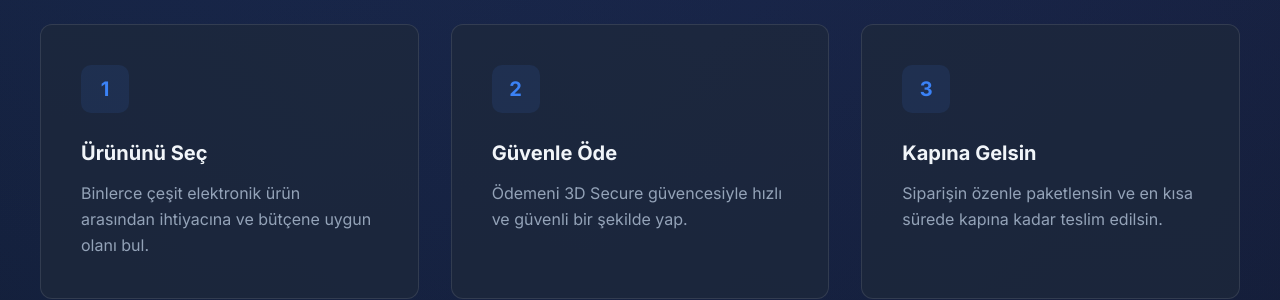
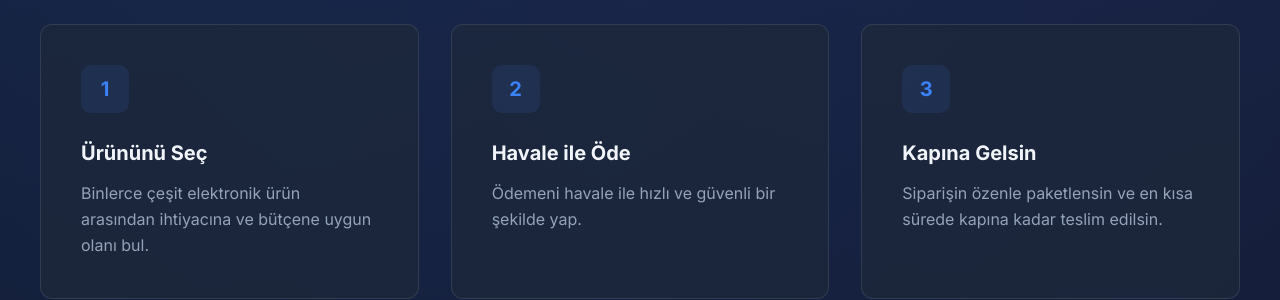
Before and after one commit to bosko35/techpinova, a website: page index.html in a window 1280 px wide. Shown: the part 1360-1660 px from the top of the page. Drawn offline with Linux system fonts and the light colour scheme.

Commit message:
Update payment method to Havale ile Ode

```diff
--- a/index.html
+++ b/index.html
@@ -99,8 +99,8 @@
           </article>
           <article class="step-card">
             <span class="step-card__number">2</span>
-            <h3>Güvenle Öde</h3>
-            <p>Ödemeni 3D Secure güvencesiyle hızlı ve güvenli bir şekilde yap.</p>
+            <h3>Havale ile Öde</h3>
+            <p>Ödemeni havale ile hızlı ve güvenli bir şekilde yap.</p>
           </article>
           <article class="step-card">
             <span class="step-card__number">3</span>
```
